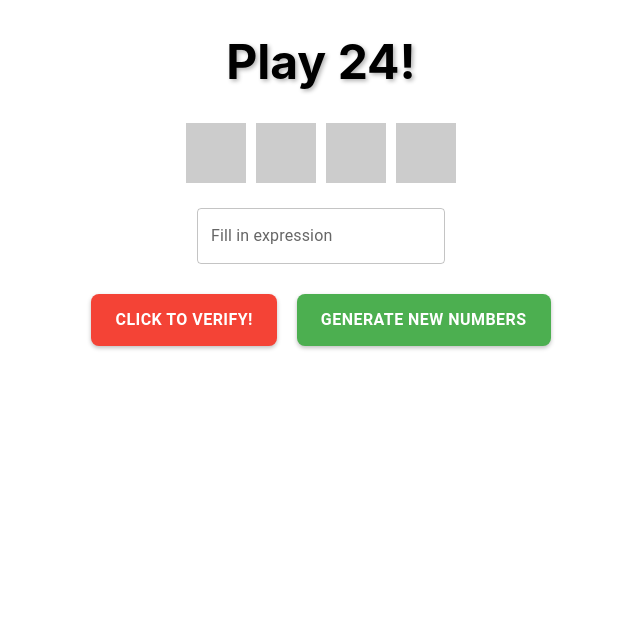
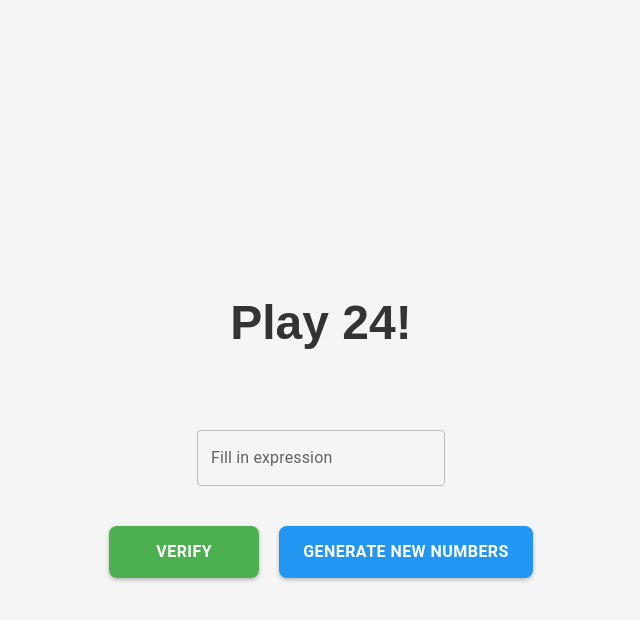
Before and after one commit to anyaguuu/24, a React (Create React App) app: page / in a window 1280 px wide. Shown: the top 620 px of the page, without its empty margins (319-959 px from the left). Built offline with nearby package versions, Linux system fonts and the light colour scheme.

Commit message:
made it pretty :)

```diff
--- a/src/App.js
+++ b/src/App.js
@@ -1,8 +1,6 @@
 import React, { useState } from 'react';
-import { cardContainer, card } from './cardstyles';
-import { titleContainer, title } from './homestyles';
+import { Button, TextField } from '@mui/material';
 import DisplayResult from './displayResult';
-import { Button, TextField } from '@mui/material';
 
 const generatePermutations = (arr, perm = [], result = []) => {
   if (arr.length === 0) {
@@ -26,18 +24,20 @@ const getNums = () => {
   return nums;
 };
 
-const generateHint = (nums) => {
+const getHint = (nums) => {
   const ops = ['+', '-', '*', '/'];
   for (let i = 0; i < 4; i++) {
     for (let j = 0; j < 4; j++) {
       for (let k = 0; k < 4; k++) {
         const expression = `(${nums[0]} ${ops[i]} ${nums[1]}) ${ops[j]} (${nums[2]} ${ops[k]} ${nums[3]})`;
         if (eval(expression) === 24) {
+          console.log('answer exists: ', expression);
           return true;
         }
       }
     }
   }
+  console.log('no answer');
   return false;
 };
 
@@ -49,10 +49,8 @@ const App = () => {
 
   const handleVerify = () => {
     if (eval(userExpr) === 24) {
-      console.log('YES!');
       setResult(true);
     } else {
-      console.log('NO, ', eval(userExpr));
       setResult(false);
     }
   };
@@ -65,22 +63,21 @@ const App = () => {
     const newNums = getNums();
     setNums(newNums);
     setTextValue('');
-    setResult(null); // reset result
+    setResult(null);
   };
 
   return (
-    <div>
-      <div style={titleContainer}>
-        <h1 style={title}>Play 24!</h1>
-        <div style={cardContainer}>
-          <div style={card}>{nums[0]}</div>
-          <div style={card}>{nums[1]}</div>
-          <div style={card}>{nums[2]}</div>
-          <div style={card}>{nums[3]}</div>
+    <div style={styles.container}>
+      <h1 style={styles.title}>Play 24!</h1>
+      <div style={styles.cardContainer}>
+        {nums.map((num, index) => (
+          <div key={index} style={styles.card}>
+            {num}
+          </div>
+        ))}
       </div>
 
-        <div style={{ margin: '20px 20px 20px 20px' }}>
-          <inputContainer>
+      <div style={styles.inputContainer}>
         <TextField
           id="outlined-basic"
           label="Fill in expression"
@@ -91,44 +88,103 @@ const App = () => {
             handleInput(e.target.value.toString());
           }}
         />
-          </inputContainer>
       </div>
 
-        <Button
-          style={{
-            backgroundColor: '#f44336', // Green color
+      <div style={styles.buttonContainer}>
+        <Button style={styles.verifyButton} onClick={handleVerify}>
+          Verify
+        </Button>
+
+        <Button style={styles.generateButton} onClick={generateNewNums}>
+          Generate New Numbers
+        </Button>
+      </div>
+
+      <div style={styles.resultContainer}>
+        {result !== null && <DisplayResult result={result} />}
+      </div>
+    </div>
+  );
+};
+
+const styles = {
+  container: {
+    display: 'flex',
+    flexDirection: 'column',
+    alignItems: 'center',
+    justifyContent: 'center',
+    minHeight: '100vh',
+    background: '#f5f5f5',
+    padding: '40px',
+    fontFamily: 'Arial, sans-serif',
+  },
+  title: {
+    fontSize: '48px',
+    fontWeight: 'bold',
+    color: '#333',
+    marginBottom: '40px',
+  },
+  cardContainer: {
+    display: 'flex',
+    justifyContent: 'center',
+    alignItems: 'center',
+    marginBottom: '40px',
+  },
+  card: {
+    width: '80px',
+    height: '80px',
+    margin: '0 10px',
+    background: '#ddd',
+    display: 'flex',
+    justifyContent: 'center',
+    alignItems: 'center',
+    fontSize: '36px',
+    fontWeight: 'bold',
+    color: '#555',
+    borderRadius: '50%',
+  },
+  inputContainer: {
+    marginBottom: '40px',
+  },
+  buttonContainer: {
+    display: 'flex',
+    justifyContent: 'center',
+    alignItems: 'center',
+    marginBottom: '40px',
+  },
+  verifyButton: {
+    backgroundColor: '#4caf50',
     color: 'white',
     borderRadius: '8px',
     padding: '12px 24px',
     fontSize: '16px',
     fontWeight: 'bold',
     boxShadow: '0px 2px 4px rgba(0, 0, 0, 0.25)',
-            margin: '10px',
-          }}
-          onClick={handleVerify}
-        >
-          Click to verify!
-        </Button>
-
-        <Button
-          style={{
-            backgroundColor: '#4caf50', // Green color
+    margin: '0 10px',
+    minWidth: '150px',
+    transition: 'background-color 0.3s ease',
+    '&:hover': {
+      backgroundColor: '#45a049',
+    },
+  },
+  generateButton: {
+    backgroundColor: '#2196f3',
     color: 'white',
     borderRadius: '8px',
     padding: '12px 24px',
     fontSize: '16px',
     fontWeight: 'bold',
     boxShadow: '0px 2px 4px rgba(0, 0, 0, 0.25)',
-            margin: '10px',
-          }}
-          onClick={generateNewNums}
-        >
-          Generate New Numbers
-        </Button>
-        <div>{result !== null && <DisplayResult result={result} />}</div>
-      </div>
-    </div>
-  );
+    margin: '0 10px',
+    minWidth: '200px',
+    transition: 'background-color 0.3s ease',
+    '&:hover': {
+      backgroundColor: '#1e88e5',
+    },
+  },
+  resultContainer: {
+    textAlign: 'center',
+  },
 };
 
 export default App;
```
Lines whose indentation alone changed are shown as unchanged.
